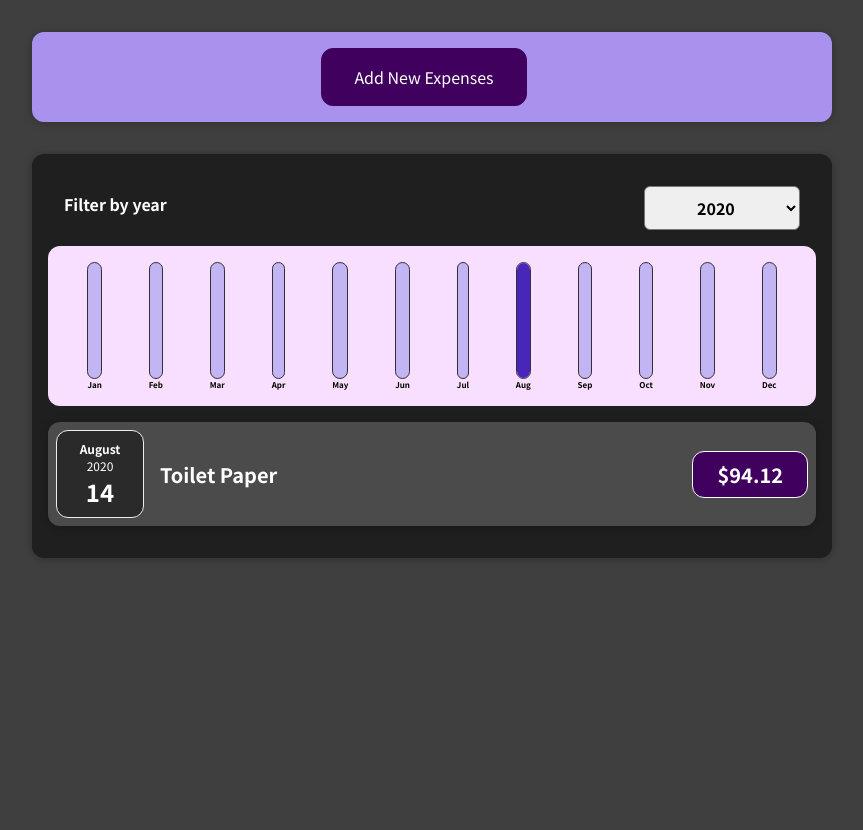
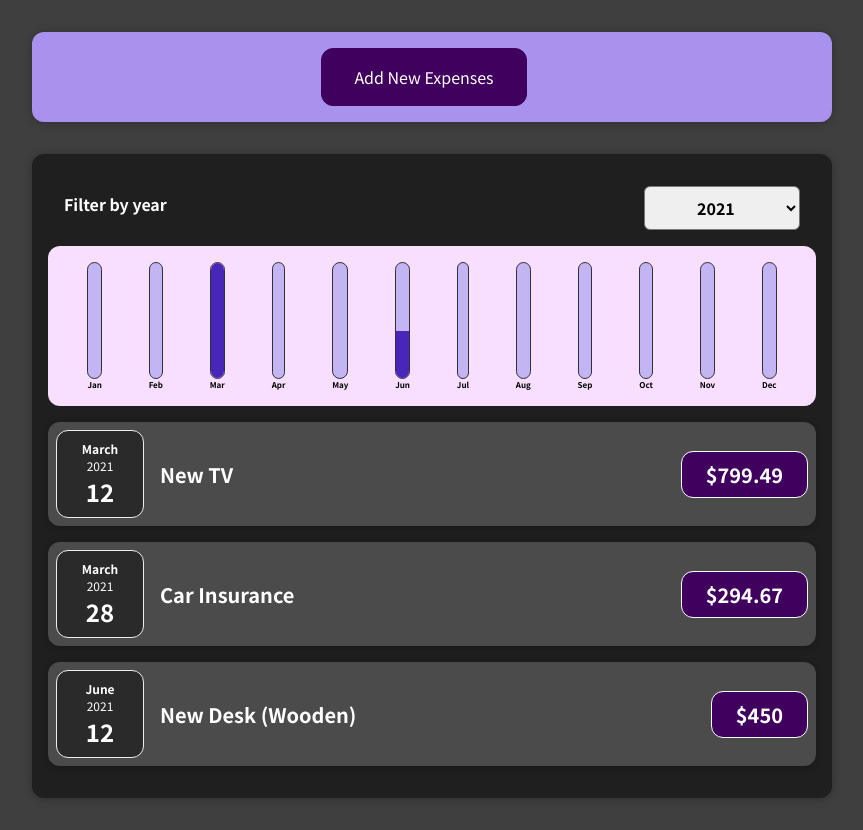
Before and after one commit to Akshay-Achuthan/Expense-Tracker, a React (Create React App) app: page / in a window 1280 px wide. Shown: the whole page, without its empty margins (208-1071 px from the left). Before the commit the page ends 800 px from the top, so only its background shows below. Built offline with nearby package versions, Linux system fonts and the light colour scheme.

Commit message:
default date change

```diff
--- a/src/component/Expenses/Expenses.js
+++ b/src/component/Expenses/Expenses.js
@@ -9,7 +9,7 @@ import ExpensesChart from "./ExpensesChart";
 
 const Expenses = (props) => {
 
-  const [filteredYear,setFilteredYear] = useState('2020')
+  const [filteredYear,setFilteredYear] = useState('2021')
 
   const filterChangeHandler = (selectedYear) => {
     setFilteredYear(selectedYear);
```
